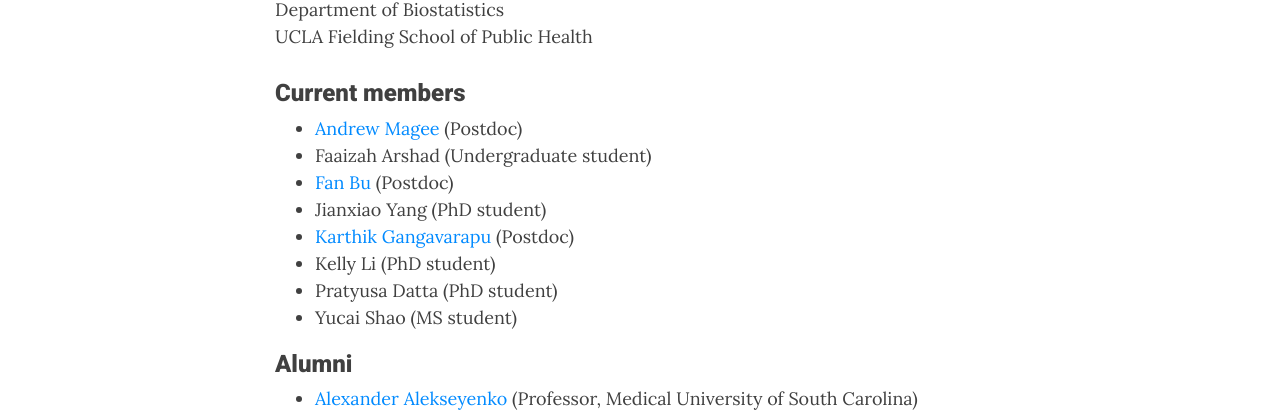
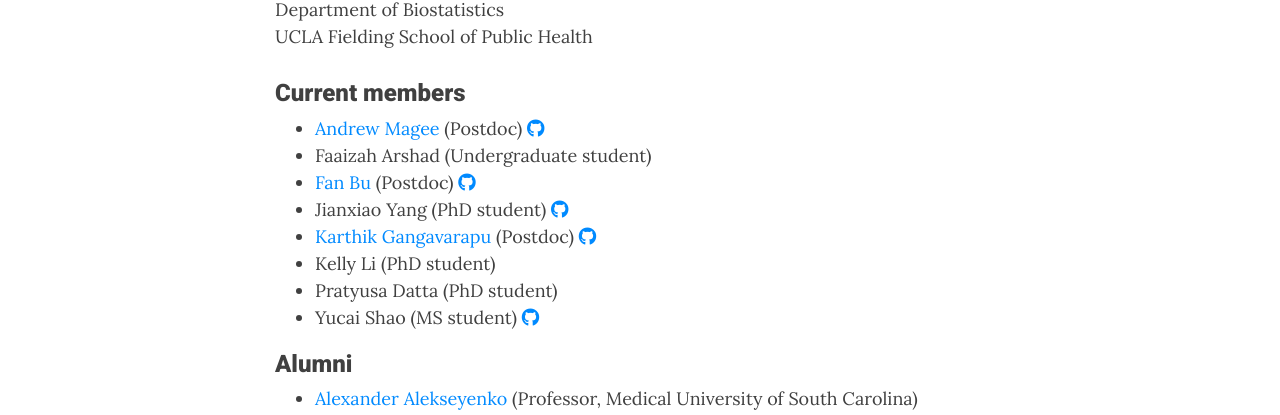
Before and after one commit to suchard-group/suchard-group.github.io, a Jekyll site: the page built from members.md, in a window 1280 px wide. Shown: the part 407-822 px from the top of the page. Built offline with Jekyll 4.4.1, drawn with Linux system fonts in a browser that asks for light colours; nearby versions of some CDN libraries.

Commit message:
Added github links and icons

```diff
--- a/_layouts/base.html
+++ b/_layouts/base.html
@@ -8,6 +8,7 @@
   - "https://cdnjs.cloudflare.com/ajax/libs/font-awesome/5.12.1/css/all.min.css"
   - "https://fonts.googleapis.com/css?family=Lora:400,700,400italic,700italic"
   - "https://fonts.googleapis.com/css?family=Open+Sans:300italic,400italic,600italic,700italic,800italic,400,300,600,700,800"
+  - "https://cdnjs.cloudflare.com/ajax/libs/font-awesome/6.3.0/css/all.min.css"
 common-ext-js:
   - href: "https://code.jquery.com/jquery-3.5.1.slim.min.js"
     sri: "sha256-4+XzXVhsDmqanXGHaHvgh1gMQKX40OUvDEBTu8JcmNs="
--- a/members.md
+++ b/members.md
@@ -12,14 +12,14 @@
 UCLA Fielding School of Public Health
 
 ### Current members
-  * [Andrew Magee](https://afmagee.github.io/) (Postdoc)
+  * [Andrew Magee](https://afmagee.github.io/) (Postdoc) <a href="https://github.com/afmagee" target="_blank"><i class="fa-brands fa-github"></i></a>
   * Faaizah Arshad (Undergraduate student)
-  * [Fan Bu](https://fanbu1995.github.io/) (Postdoc)
-  * Jianxiao Yang (PhD student)
-  * [Karthik Gangavarapu](https://gkarthik.com/) (Postdoc)
+  * [Fan Bu](https://fanbu1995.github.io/) (Postdoc) <a href="https://github.com/fanbu1995" target="_blank"><i class="fa-brands fa-github"></i></a>
+  * Jianxiao Yang (PhD student) <a href="https://github.com/jianxiaoyang" target="_blank"><i class="fa-brands fa-github"></i></a>
+  * [Karthik Gangavarapu](https://gkarthik.com/) (Postdoc) <a href="https://github.com/afmagee" target="_blank"><i class="fa-brands fa-github"></i></a>
   * Kelly Li (PhD student)
   * Pratyusa Datta (PhD student)
-  * Yucai Shao (MS student)
+  * Yucai Shao (MS student) <a href="https://github.com/yucais" target="_blank"><i class="fa-brands fa-github"></i></a>
 
 ### Alumni
   * [Alexander Alekseyenko](https://education.musc.edu/MUSCApps/facultydirectory/Alekseyenko-Alexander) (Professor, Medical University of South Carolina)
```
